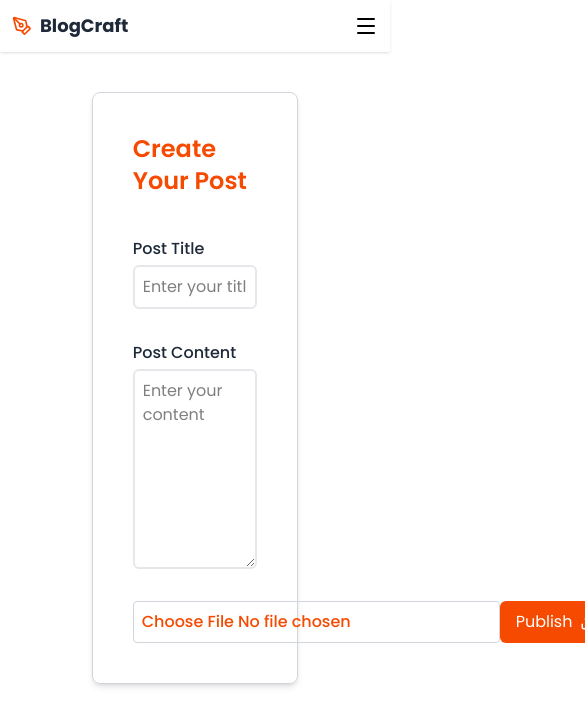
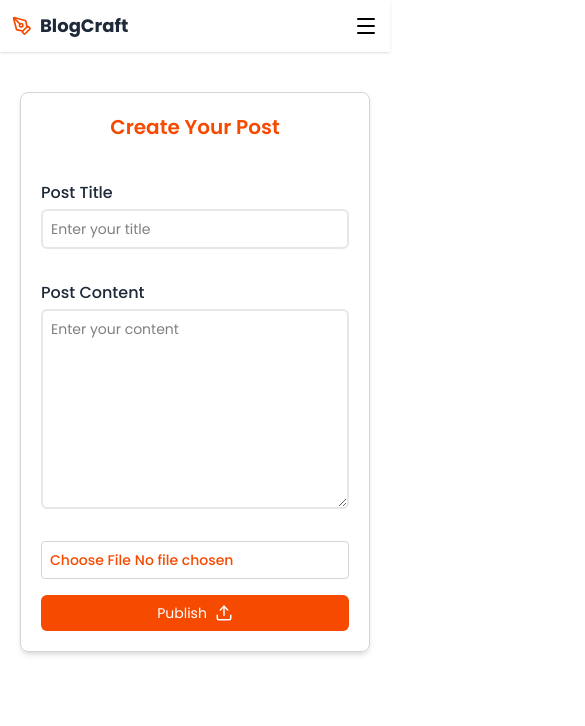
Before and after one commit to abhishekkumar011/BlogCraft, a React (Vite) app in the folder frontend/: page /createpost in a window 390 px wide. Shown: the top 726 px of the page, 585 px wide, since content can reach past the window. Built offline with nearby package versions, Linux system fonts and the light colour scheme; sample sign-in values are in the browser's storage.

Commit message:
style: responsive post form page

```diff
--- a/frontend/src/components/PostFormComponent.jsx
+++ b/frontend/src/components/PostFormComponent.jsx
@@ -49,22 +49,22 @@ function PostFormComponent() {
   };
 
   return (
-    <div className="p-10 flex items-center justify-center">
-      <div className="p-10 shadow-md w-2/3 rounded-lg border border-gray-300">
-        <h4 className="text-primary text-2xl font-semibold">
+    <div className="py-10 px-5 md:px-0 flex items-center justify-center">
+      <div className="p-5 md:p-10 shadow-md w-full md:w-2/3 rounded-lg border border-gray-300">
+        <h4 className="text-primary text-xl md:text-2xl font-semibold text-center">
           Create Your Post
         </h4>
 
         <form onSubmit={handleSubmit}>
           <div className="mt-10 flex flex-col gap-8">
             <div className="flex flex-col gap-1">
-              <label className=" font-medium text-gray-800">Post Title</label>
+              <label className="font-medium text-gray-800">Post Title</label>
               <input
                 required
                 onChange={(e) => setTitle(e.target.value)}
                 value={title}
                 placeholder="Enter your title"
-                className="border-2 border-gray-200 p-2 rounded-md outline-0"
+                className="border-2 border-gray-200 text-sm p-2 rounded-md outline-0"
               />
             </div>
 
@@ -73,7 +73,7 @@ function PostFormComponent() {
               <textarea
                 value={content}
                 onChange={(e) => setContent(e.target.value)}
-                className="border-2 h-50 border-gray-200 p-2 rounded-md outline-0"
+                className="border-2 h-50 border-gray-200 text-sm p-2 rounded-md outline-0"
                 required
                 placeholder="Enter your content"
               />
@@ -85,17 +85,17 @@ function PostFormComponent() {
               </p>
             )}
 
-            <div className="flex justify-between">
+            <div className="flex flex-col md:flex-row items-center md:justify-between gap-4">
               <input
                 type="file"
-                className="font-medium text-primary border border-gray-300 rounded p-2 w-fit cursor-pointer"
+                className="font-medium text-primary border border-gray-300 rounded p-2 w-full md:w-auto cursor-pointer text-sm"
                 accept="image/*"
                 onChange={(e) => setFile(e.target.files[0])}
               />
 
               <button
                 type="submit"
-                className="flex items-center gap-2 text-white bg-primary px-4 py-2 w-fit rounded-md cursor-pointer"
+                className="flex items-center gap-2 text-white bg-primary px-4 py-2 w-full md:w-auto justify-center rounded-md cursor-pointer text-sm md:text-base"
               >
                 Publish
                 <Upload size={18} />
--- a/frontend/src/pages/Post.jsx
+++ b/frontend/src/pages/Post.jsx
@@ -1,8 +1,8 @@
 import axios from "axios";
+import { Pencil, Trash2 } from "lucide-react";
+import { AuthContext } from "../context/AuthContext";
 import { useContext, useEffect, useState } from "react";
 import { Link, useNavigate, useParams } from "react-router-dom";
-import { AuthContext } from "../context/AuthContext";
-import { Pencil, Trash2 } from "lucide-react";
 
 function Post() {
   const { id } = useParams();
@@ -13,20 +13,20 @@ function Post() {
   const navigate = useNavigate();
 
   useEffect(() => {
-    try {
+    const fetchSinglePost = async (id) => {
       setLoading(true);
-      const fetchSinglePost = async (id) => {
+      try {
         const response = await axios.get(
           `${import.meta.env.VITE_API_URL}/posts/p/${id}`
         );
         setPost(response.data.postById);
-      };
-      fetchSinglePost(id);
-    } catch (error) {
-      console.error("Could not load post ", error);
-    } finally {
-      setLoading(false);
-    }
+      } catch (error) {
+        console.error("Could not load post ", error);
+      } finally {
+        setLoading(false);
+      }
+    };
+    fetchSinglePost(id);
   }, []);
 
   const handleDeletePost = async () => {
@@ -47,16 +47,26 @@ function Post() {
   };
 
   if (loading) {
-    return <p>Loading...</p>;
+    return (
+      <div className="p-5 md:p-0 max-w-3xl mx-auto">
+        <div className="bg-white shadow rounded-lg p-4 animate-pulse space-y-4">
+          <div className="h-40 bg-gray-200 rounded-md"></div>
+          <div className="h-4 bg-gray-200 rounded w-3/4"></div>
+          <div className="h-4 bg-gray-200 rounded w-1/2"></div>
+        </div>
+      </div>
+    );
   }
 
   const isAuthor = user && post.author && user._id === post.author._id;
 
   return (
     <div className="flex justify-center">
-      <div className="rounded-md shadow-md mx-20 my-10 py-10 px-10 border border-gray-300 space-y-4 max-w-3xl">
-        <h1 className="text-4xl font-semibold">{post?.title}</h1>
-        <div className="flex items-center justify-between">
+      <div className="rounded-md shadow-md mx-5 md:mx-20 my-10 py-10 px-5 md:px-10 border border-gray-300 space-y-4 w-full md:max-w-3xl">
+        <h1 className="text-2xl text-center md:text-left md:text-4xl font-semibold">
+          {post?.title}
+        </h1>
+        <div className="flex flex-col sm:flex-row gap-3 sm:gap-0 items-center justify-between">
           <div className="flex items-center gap-2">
             <div className="w-8 h-8 rounded-full overflow-hidden">
               <img src="https://github.com/shadcn.png" />
@@ -73,10 +83,10 @@ function Post() {
         <p className="text-gray-500 text-sm line-clamp-3">{post?.content}</p>
 
         {isAuthor && (
-          <div className="flex justify-between">
+          <div className="flex flex-col sm:flex-row gap-4 sm:gap-0 justify-between">
             <Link
               to={`/post/edit/${post._id}`}
-              className="flex items-center gap-2 bg-primary hover:bg-primary/80 text-white px-4 py-2 rounded-md font-medium"
+              className="flex items-center justify-center gap-2 bg-primary hover:bg-primary/80 text-white px-4 py-2 rounded-md font-medium"
             >
               Edit
               <Pencil size={17} />
@@ -84,7 +94,7 @@ function Post() {
 
             <button
               onClick={handleDeletePost}
-              className="flex items-center gap-2 bg-red-600 cursor-pointer hover:bg-red-500 text-white px-4 py-2 rounded-md font-medium"
+              className="flex items-center justify-center gap-2 bg-red-600 cursor-pointer hover:bg-red-500 text-white px-4 py-2 rounded-md font-medium"
             >
               Delete
               <Trash2 size={17} />
```
